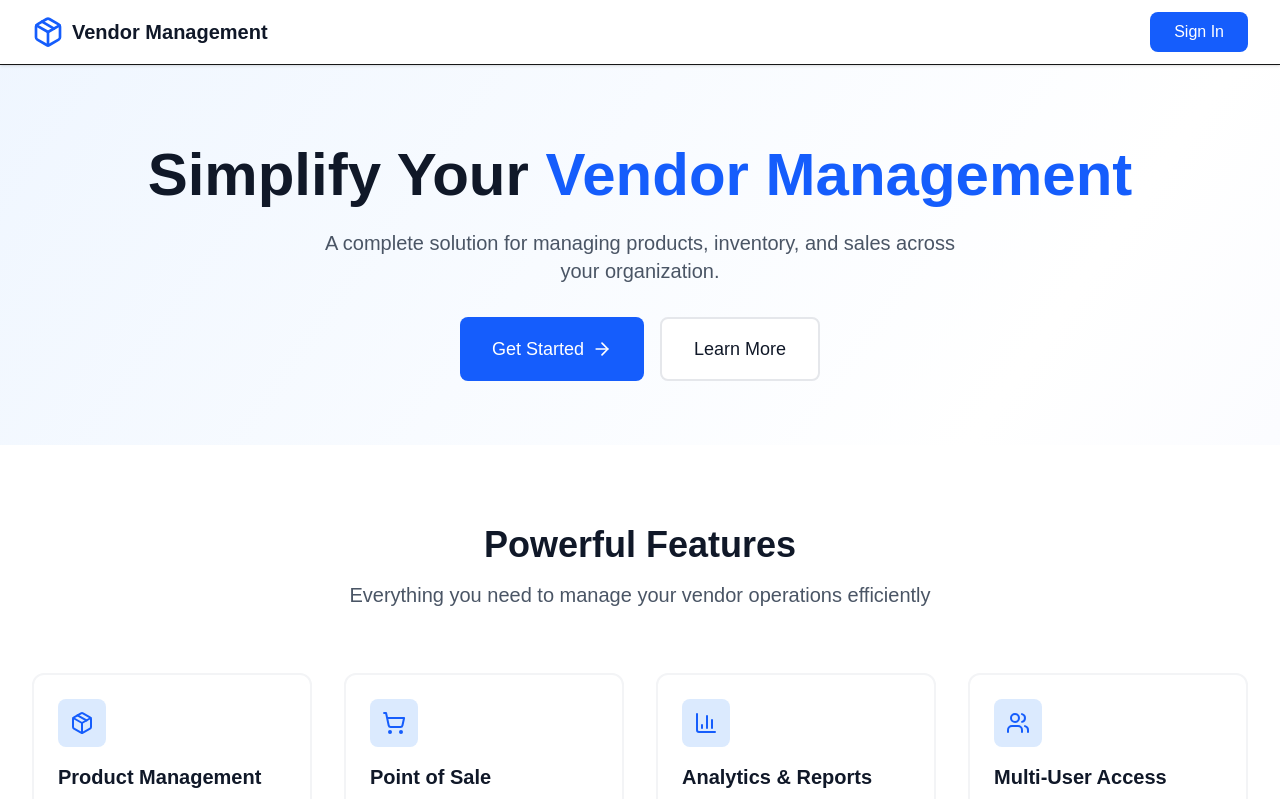
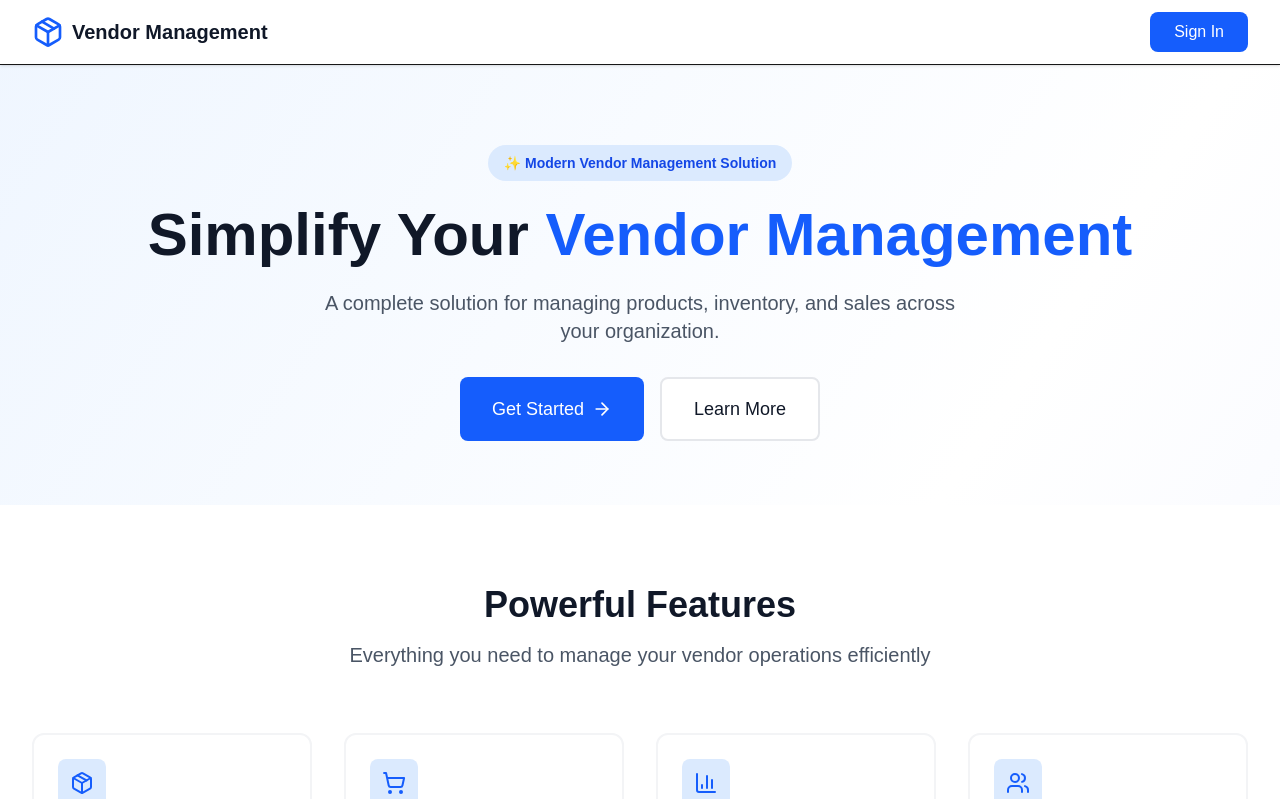
Before and after one commit to Ronelmelendrez/Vendors_inventory_system, a Next.js app in the folder frontend/: page /landing in a window 1280 px wide. Shown: the top 799 px of the page. Built offline with nearby package versions, Linux system fonts and the light colour scheme.

Commit message:
style: add badge to landing page hero section

```diff
--- a/frontend/src/app/landing/page.tsx
+++ b/frontend/src/app/landing/page.tsx
@@ -72,6 +72,9 @@ export default function LandingPage() {
       {/* Hero Section */}
       <section className="pt-20 pb-16 px-4 sm:px-6 lg:px-8">
         <div className="max-w-7xl mx-auto text-center">
+          <div className="inline-block px-4 py-2 bg-blue-100 text-blue-700 rounded-full text-sm font-semibold mb-6">
+            ✨ Modern Vendor Management Solution
+          </div>
           <h1 className="text-5xl sm:text-6xl font-bold text-gray-900 mb-6">
             Simplify Your
             <span className="text-blue-600"> Vendor Management</span>
```
